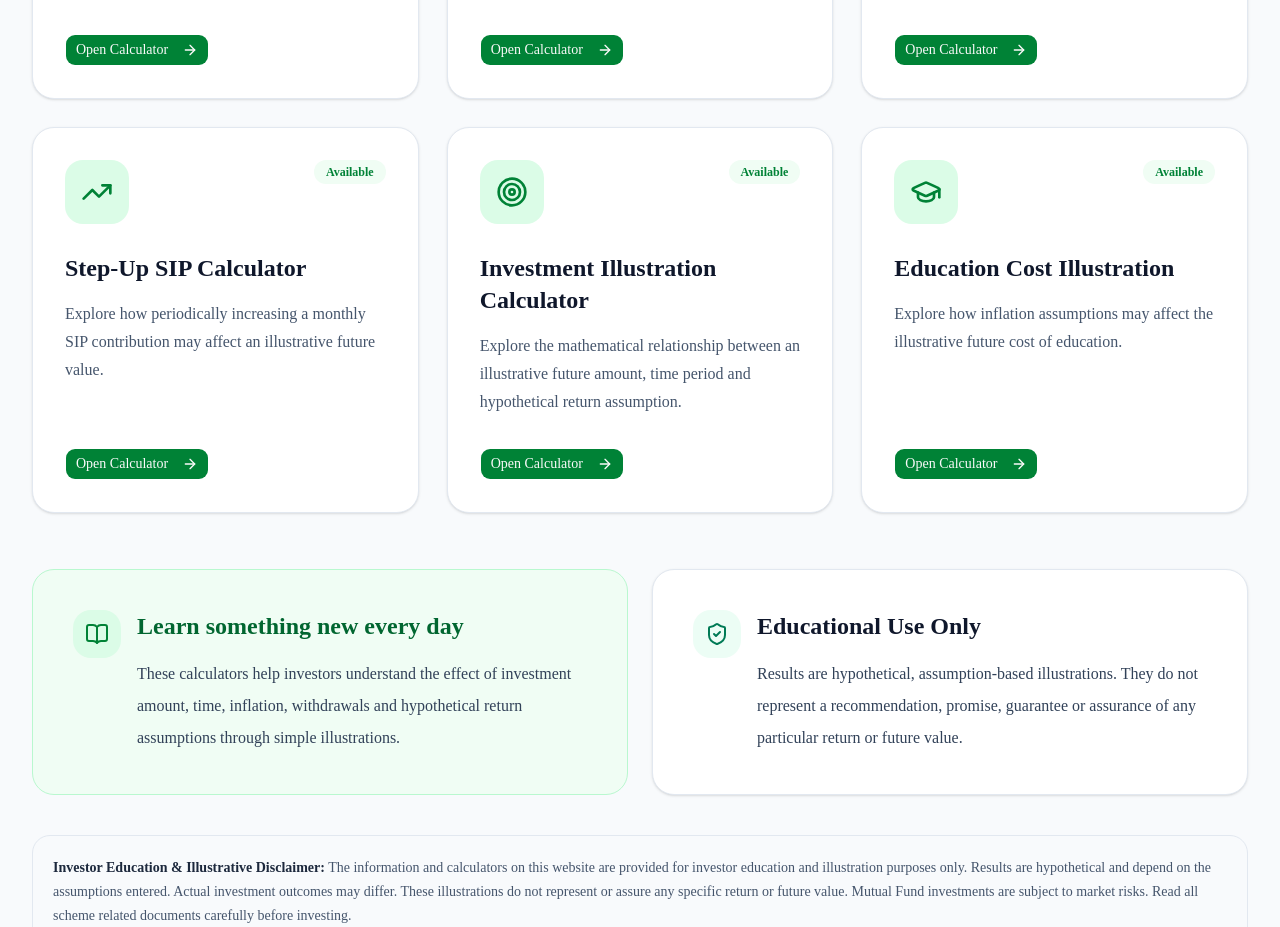
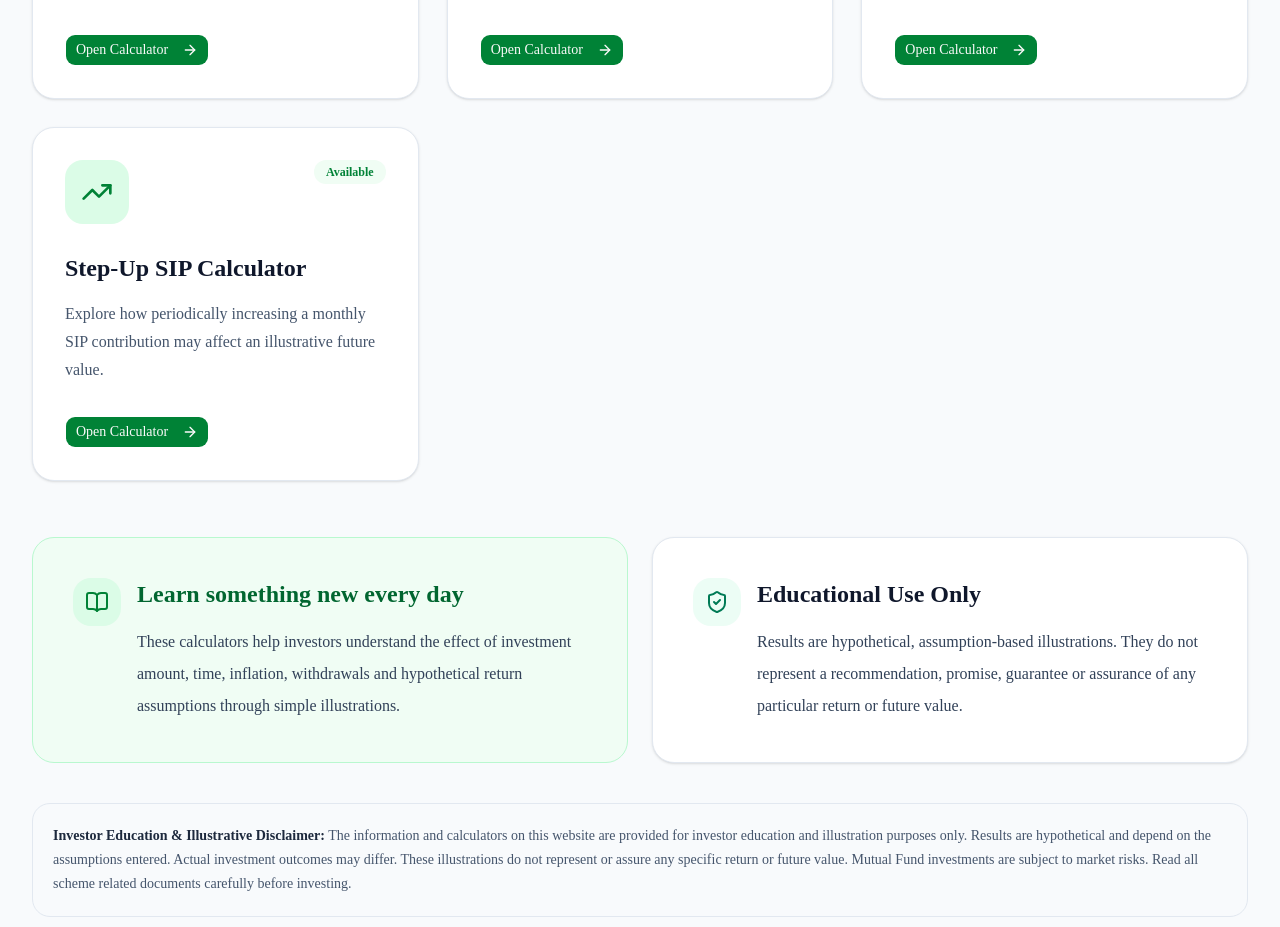
Before and after one commit to shivpawan007/LuxmiInvestCare, a Next.js app: page /calculators in a window 1280 px wide. Shown: the part 1340-2267 px from the top of the page. Built offline with nearby package versions, Linux system fonts and the light colour scheme.

Commit message:
fix: remove personalized objective and education planning calculators

```diff
--- a/app/calculators/page.tsx
+++ b/app/calculators/page.tsx
@@ -4,8 +4,6 @@ import {
   Calculator,
   PiggyBank,
   Wallet,
-  Target,
-  GraduationCap,
   TrendingUp,
   BookOpen,
   ShieldCheck,
@@ -68,20 +66,6 @@ export default function CalculatorsPage() {
               icon={<TrendingUp className="h-8 w-8" />}
               available={true}
             />
-            <CalculatorCard
-              title="Investment Illustration Calculator"
-              description="Explore the mathematical relationship between an illustrative future amount, time period and hypothetical return assumption."
-              href="/calculators/goal-planner"
-              icon={<Target className="h-8 w-8" />}
-              available={true}
-            />
-            <CalculatorCard
-              title="Education Cost Illustration"
-              description="Explore how inflation assumptions may affect the illustrative future cost of education."
-              href="/calculators/education"
-              icon={<GraduationCap className="h-8 w-8" />}
-              available={true}
-            />
           </div>
           <div className="mt-14 grid gap-6 lg:grid-cols-2">
             <div className="rounded-3xl border border-green-200 bg-green-50 p-8 lg:p-10">
```
